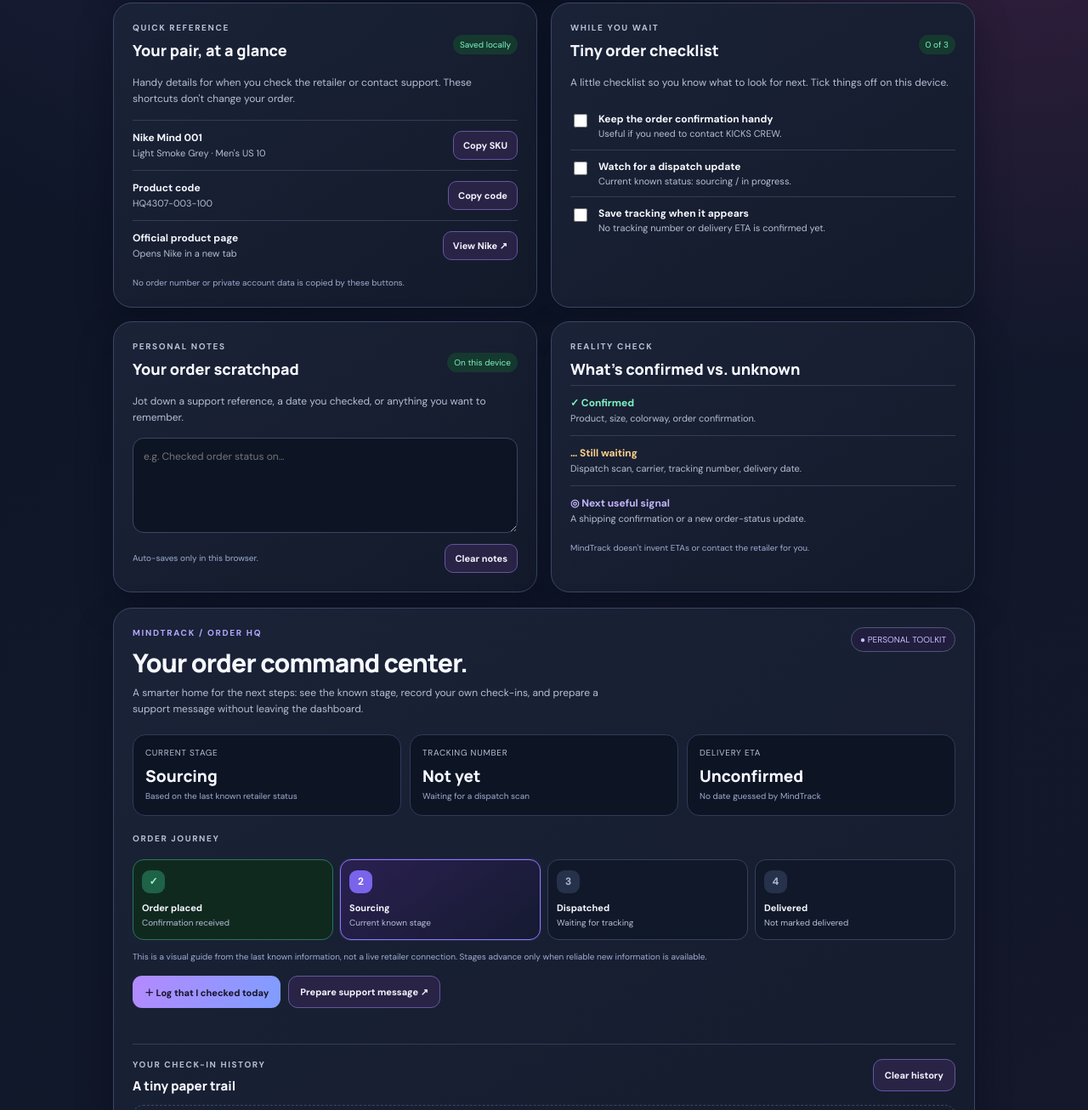
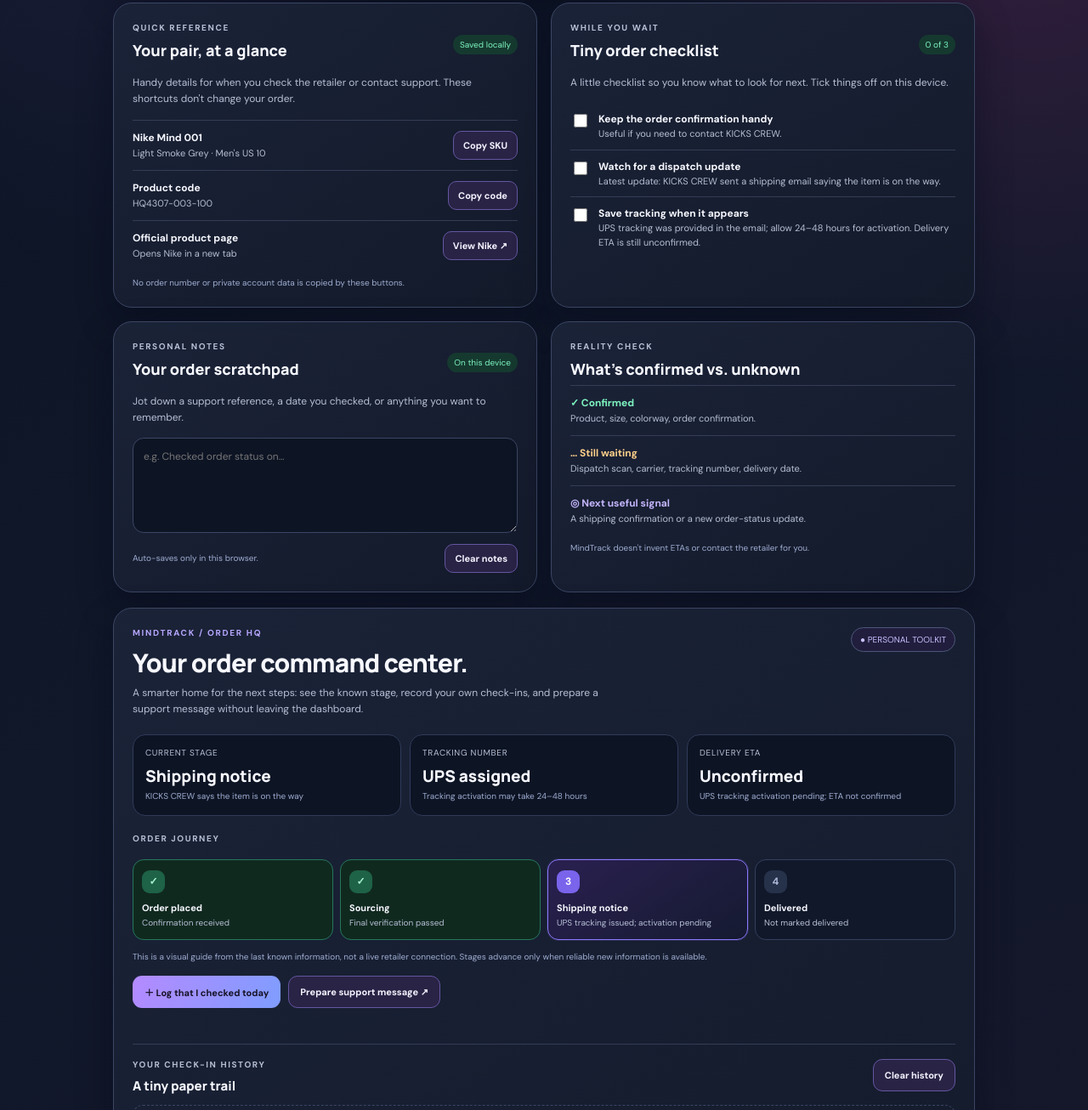
Before and after one commit to strattonshannon-afk/nike-mind-track, a plain HTML site: page index.html in a window 1280 px wide. Shown: the part 1197-2503 px from the top of the page at 85% size. Drawn offline with nearby package versions, Linux system fonts and the light colour scheme.

Commit message:
Update Order HQ with shipping notice

```diff
--- a/index.html
+++ b/index.html
@@ -43,7 +43,7 @@
     <button class="btn" id="signOutBtn" disabled style="background:#e9edf4;color:#17181c">Sign out</button>
   </div>
 </article>
-<div class="grid"><section class="stack"><article class="card"><div class="between"><div class="eyebrow">Order overview</div><span class="status" id="orderStatusTag">Awaiting live connection</span></div><div class="product"><div class="shoe">👟</div><div><h2>Nike Mind 001</h2><div class="muted">KICKS CREW · Personal order</div><p class="muted" style="font-size:12px;line-height:1.5">This is the information confirmed so far. New tracking details will appear when they are available and live updates are connected.</p></div></div><div class="rule"></div><div class="stats"><div><span>Order status</span><b id="orderStatusValue">Not synced yet</b></div><div><span>Tracking</span><b id="trackingValue">Waiting for shipment</b></div><div><span>Delivery estimate</span><b id="deliveryValue">Not available yet</b></div></div><div class="callout">🔒 <b>Private by design.</b> This public webpage contains no order number, email content, tracking number, or account credentials. Live details require your own authenticated backend.</div></article>
+<div class="grid"><section class="stack"><article class="card"><div class="between"><div class="eyebrow">Order overview</div><span class="status" id="orderStatusTag">Awaiting live connection</span></div><div class="product"><div class="shoe">👟</div><div><h2>Nike Mind 001</h2><div class="muted">KICKS CREW · Personal order</div><p class="muted" style="font-size:12px;line-height:1.5">This is the information confirmed so far. New tracking details will appear when they are available and live updates are connected.</p></div></div><div class="rule"></div><div class="stats"><div><span>Order status</span><b id="orderStatusValue">Shipping email received</b></div><div><span>Tracking</span><b id="trackingValue">UPS tracking assigned</b></div><div><span>Delivery estimate</span><b id="deliveryValue">Not available yet</b></div></div><div class="callout">🔒 <b>Private by design.</b> This public webpage contains no order number, email content, tracking number, or account credentials. Live details require your own authenticated backend.</div></article>
 <article class="card"><div class="eyebrow">Shipment timeline</div><h3 class="section">What we know so far</h3><div class="timeline" id="shipmentTimeline"><div class="event active"><div class="icon">1</div><div><b>Connect your account</b><p>Sign in to your private MindTrack backend when setup is complete.</p></div></div><div class="event"><div class="icon">2</div><div><b>Sync order confirmation</b><p>MindTrack will search only matching KICKS CREW emails using Gmail read-only permission.</p></div></div><div class="event"><div class="icon">3</div><div><b>Track each package</b><p>Shipment cards and delivery estimates appear only when real tracking data is available.</p></div></div></div></article></section>
 <aside class="stack"><article class="card"><div class="eyebrow">Delivery outlook</div><h3 class="section" id="forecastHeading">No ETA yet</h3><div class="prediction"><strong id="forecastValue">Waiting for verified data</strong><p id="forecastNote">MindTrack will not invent an arrival date. An estimate appears only when supported by a carrier or order update.</p></div><div class="rule"></div><div class="between"><span class="muted">Carrier scans</span><b id="carrierScansValue">Not connected</b></div><div class="rule"></div><div class="between"><span class="muted">Last sync</span><b id="lastSyncValue">Not synced</b></div></article>
 <article class="card"><div class="safe"><div><div class="section">Safe Mode</div><div class="note">Keeps optional background polling off. Payment details and order-management actions are never part of MindTrack.</div></div><button class="switch" id="safeSwitch" aria-label="Safe Mode on" aria-pressed="true"></button></div><div class="settings" id="settings"><div class="rule"></div><div class="section">Finish setup</div><p class="note">The public dashboard is deployed separately from the secure backend. To activate live Gmail sync, configure Supabase and Google OAuth using the setup guide.</p><p><a href="SETUP.md">Open setup guide</a> · <a href="https://github.com/strattonshannon-afk/nike-mind-track">View source on GitHub</a></p><p class="note">Never add private keys, OAuth secrets, refresh tokens, or order details to this public repository.</p></div></article>
@@ -62,8 +62,8 @@
   <div class="toolhead"><div><div class="eyebrow">WHILE YOU WAIT</div><h3 class="tooltitle">Tiny order checklist</h3></div><span class="savedtag" id="checkProgress">0 of 3</span></div>
   <p class="toolsub">A little checklist so you know what to look for next. Tick things off on this device.</p>
   <label class="checkline"><input type="checkbox" data-mt-check="email"><span><b>Keep the order confirmation handy</b><em>Useful if you need to contact KICKS CREW.</em></span></label>
-  <label class="checkline"><input type="checkbox" data-mt-check="processing"><span><b>Watch for a dispatch update</b><em>Current known status: sourcing / in progress.</em></span></label>
-  <label class="checkline"><input type="checkbox" data-mt-check="tracking"><span><b>Save tracking when it appears</b><em>No tracking number or delivery ETA is confirmed yet.</em></span></label>
+  <label class="checkline"><input type="checkbox" data-mt-check="processing"><span><b>Watch for a dispatch update</b><em>Latest update: KICKS CREW sent a shipping email saying the item is on the way.</em></span></label>
+  <label class="checkline"><input type="checkbox" data-mt-check="tracking"><span><b>Save tracking when it appears</b><em>UPS tracking was provided in the email; allow 24–48 hours for activation. Delivery ETA is still unconfirmed.</em></span></label>
  </article>
  <article class="card">
   <div class="toolhead"><div><div class="eyebrow">PERSONAL NOTES</div><h3 class="tooltitle">Your order scratchpad</h3></div><span class="savedtag" id="notesState">On this device</span></div>
@@ -82,8 +82,8 @@
 
 <section class="card order-hq" id="orderHQ" aria-label="Order HQ command center">
  <div class="hq-head"><div><div class="hq-kicker">MINDTRACK / ORDER HQ</div><h2 class="hq-title">Your order command center.</h2><p class="hq-sub">A smarter home for the next steps: see the known stage, record your own check-ins, and prepare a support message without leaving the dashboard.</p></div><span class="hq-live">● PERSONAL TOOLKIT</span></div>
- <div class="hq-metrics"><div class="hq-metric"><small>Current stage</small><strong>Sourcing</strong><span>Based on the last known retailer status</span></div><div class="hq-metric"><small>Tracking number</small><strong>Not yet</strong><span>Waiting for a dispatch scan</span></div><div class="hq-metric"><small>Delivery ETA</small><strong>Unconfirmed</strong><span>No date guessed by MindTrack</span></div></div>
- <div class="eyebrow">ORDER JOURNEY</div><div class="hq-rail" aria-label="Order journey stages"><div class="hq-step done"><div class="hq-num">✓</div><b>Order placed</b><small>Confirmation received</small></div><div class="hq-step active" aria-current="step"><div class="hq-num">2</div><b>Sourcing</b><small>Current known stage</small></div><div class="hq-step"><div class="hq-num">3</div><b>Dispatched</b><small>Waiting for tracking</small></div><div class="hq-step"><div class="hq-num">4</div><b>Delivered</b><small>Not marked delivered</small></div></div>
+ <div class="hq-metrics"><div class="hq-metric"><small>Current stage</small><strong>Shipping notice</strong><span>KICKS CREW says the item is on the way</span></div><div class="hq-metric"><small>Tracking number</small><strong>UPS assigned</strong><span>Tracking activation may take 24–48 hours</span></div><div class="hq-metric"><small>Delivery ETA</small><strong>Unconfirmed</strong><span>UPS tracking activation pending; ETA not confirmed</span></div></div>
+ <div class="eyebrow">ORDER JOURNEY</div><div class="hq-rail" aria-label="Order journey stages"><div class="hq-step done"><div class="hq-num">✓</div><b>Order placed</b><small>Confirmation received</small></div><div class="hq-step done"><div class="hq-num">✓</div><b>Sourcing</b><small>Final verification passed</small></div><div class="hq-step active" aria-current="step"><div class="hq-num">3</div><b>Shipping notice</b><small>UPS tracking issued; activation pending</small></div><div class="hq-step"><div class="hq-num">4</div><b>Delivered</b><small>Not marked delivered</small></div></div>
  <p class="hq-footnote">This is a visual guide from the last known information, not a live retailer connection. Stages advance only when reliable new information is available.</p>
  <div class="hq-actions"><button class="hq-primary" type="button" id="hqCheckinBtn">＋ Log that I checked today</button><button class="hq-secondary" type="button" id="hqCopySupportBtn">Prepare support message ↗</button></div><div class="hq-status" id="hqActionStatus" role="status" aria-live="polite"></div>
  <div class="rule" style="margin:17px 0"></div><div class="hq-head"><div><div class="eyebrow">YOUR CHECK-IN HISTORY</div><h3 class="section" style="margin-top:4px">A tiny paper trail</h3></div><button class="hq-secondary" id="hqClearHistoryBtn" type="button">Clear history</button></div><div class="hq-history" id="hqHistory"><div class="hq-empty">No personal check-ins yet. Tap “Log that I checked today” after you check the retailer.</div></div>
```
